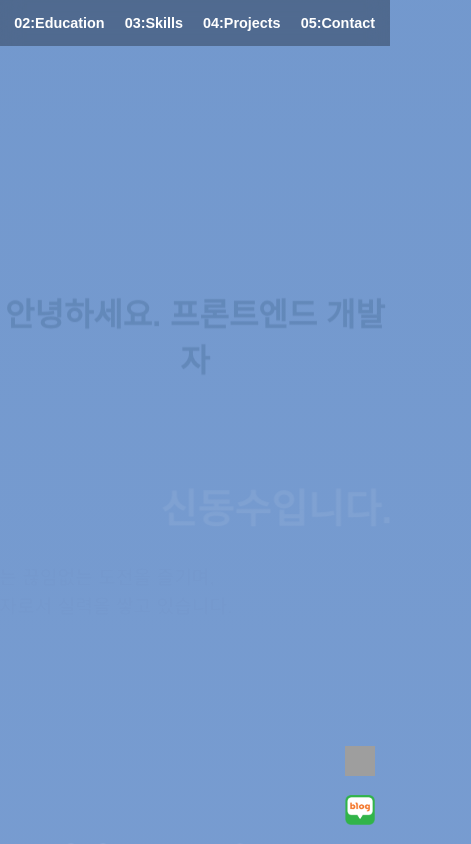
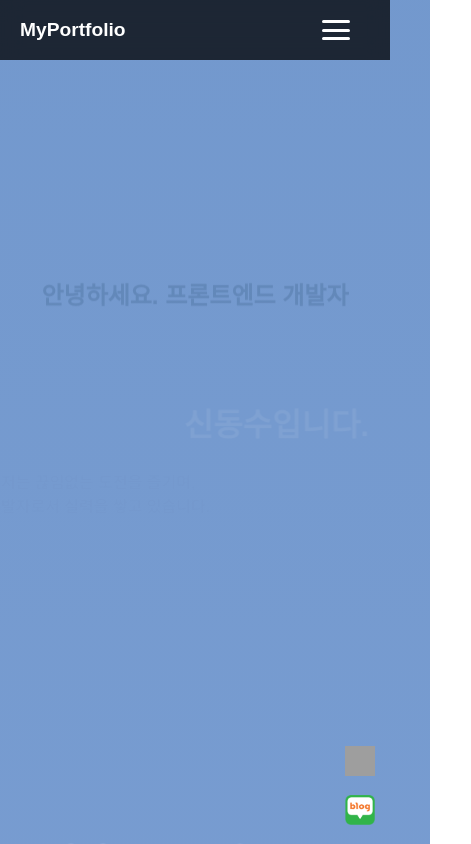
Before and after one commit to Dongsusin/my-portfolio, a React (Vite) app: page / in a window 390 px wide. Shown: the top 844 px of the page, 471 px wide, since content can reach past the window. Built offline with nearby package versions, Linux system fonts and the light colour scheme; grey boxes are pictures that could not be loaded.

Commit message:
모바일 css전체수정및추가/이력서 다운로드 추가

```diff
--- a/src/App.css
+++ b/src/App.css
@@ -109,25 +109,39 @@ body {
 }
 
 /* Header 스타일 */
+.header-inner {
+  display: flex;
+  align-items: center;
+  justify-content: space-between;
+  width: 100%;
+  padding: 0 20px;
+  height: 60px;
+}
+
 .custom-header {
   position: fixed;
+  top: 0;
+  left: 0;
   width: 100%;
   z-index: 999;
-  display: flex;
-  justify-content: flex-end;
-  transition: transform 0.5s ease, opacity 0.5s ease;
+  background: rgba(0, 0, 0, 0.4);
   backdrop-filter: blur(10px);
-  background-color: rgba(0, 0, 0, 0.3);
+  transition: transform 0.4s ease, opacity 0.4s ease;
 }
 
 .custom-header.visible {
   transform: translateY(0);
   opacity: 1;
 }
-
 .custom-header.hidden {
   transform: translateY(-100%);
   opacity: 0;
+}
+
+.logo {
+  font-weight: bold;
+  font-size: 1.2rem;
+  color: #fff;
 }
 
 .custom-header.fade-in {
@@ -138,11 +152,10 @@ body {
 
 .custom-nav {
   display: flex;
-  gap: 40px;
-  padding: 25px;
-  font-size: 1.1rem;
+  gap: 30px;
+  font-size: 1rem;
   font-weight: 600;
-  color: #ffffff;
+  color: #fff;
 }
 
 .custom-nav span {
@@ -158,14 +171,14 @@ body {
   bottom: -4px;
   width: 100%;
   height: 2px;
-  background-color: #ffca28;
+  background-color: #113655;
   transform: scaleX(0);
   transform-origin: right;
   transition: transform 0.3s ease;
 }
 
 .custom-nav span:hover {
-  color: #ffca28;
+  color: #113655;
 }
 
 .custom-nav span:hover::after {
@@ -192,6 +205,34 @@ body {
 .side-social-bar a img:hover {
   transform: scale(1.15);
   opacity: 0.8;
+}
+
+.hamburger-menu {
+  display: none;
+  flex-direction: column;
+  justify-content: space-between;
+  width: 28px;
+  height: 20px;
+  cursor: pointer;
+  margin: 20px;
+  z-index: 1001;
+}
+
+.hamburger-menu .bar {
+  height: 3px;
+  background-color: white;
+  border-radius: 2px;
+  transition: all 0.3s ease;
+}
+
+.hamburger-menu .bar.open:nth-child(1) {
+  transform: rotate(45deg) translate(5px, 5px);
+}
+.hamburger-menu .bar.open:nth-child(2) {
+  opacity: 0;
+}
+.hamburger-menu .bar.open:nth-child(3) {
+  transform: rotate(-45deg) translate(5px, -5px);
 }
 
 /* Intro Section */
@@ -254,6 +295,29 @@ body {
   line-height: 1.6;
   position: relative;
   padding-left: 20px;
+}
+
+.resume-button {
+  margin-top: 40px;
+  display: inline-block;
+  padding: 20px 40px;
+  background: rgba(255, 255, 255, 0.1);
+  border: 2px solid rgba(255, 255, 255, 0.2);
+  border-radius: 50px;
+  backdrop-filter: blur(10px);
+  box-shadow: 0 8px 32px rgba(31, 38, 135, 0.37);
+  color: #ffffff;
+  font-size: 1.2rem;
+  font-weight: bold;
+  text-decoration: none;
+  transition: all 0.3s ease;
+}
+
+.resume-button:hover {
+  background: rgba(255, 255, 255, 0.2);
+  box-shadow: 0 8px 40px rgba(31, 38, 135, 0.5);
+  transform: scale(1.05);
+  color: #113655;
 }
 
 /* Skill Section */
@@ -447,6 +511,36 @@ body {
   color: #4fc3f7;
 }
 
+.click-hint {
+  position: absolute;
+  bottom: 20px;
+  left: 50%;
+  transform: translateX(-50%);
+  background: rgba(255, 255, 255, 1);
+  border: 2px solid rgba(255, 255, 255, 0.2);
+  box-shadow: 0 8px 32px rgba(31, 38, 135, 0.37);
+  backdrop-filter: blur(5px);
+  padding: 8px 16px;
+  border-radius: 20px;
+  color: #113655;
+  font-size: 0.9rem;
+  font-weight: 500;
+  animation: hint-pulse 1.5s infinite;
+  pointer-events: none;
+}
+
+@keyframes hint-pulse {
+  0% {
+    opacity: 0.7;
+  }
+  50% {
+    opacity: 1;
+  }
+  100% {
+    opacity: 0.7;
+  }
+}
+
 .button-group {
   display: flex;
   gap: 10px;
@@ -529,28 +623,22 @@ body {
 
 /* 모바일 대응용 미디어 쿼리 */
 @media screen and (max-width: 768px) {
-  .custom-nav {
-    gap: 20px;
-    padding: 15px;
-    font-size: 0.9rem;
+  .intro-section h1 {
+    font-size: 1.5rem;
   }
 
-  .intro-section h1 {
+  .intro-section h2 {
     font-size: 2rem;
   }
 
-  .intro-section h2 {
-    font-size: 2.5rem;
-  }
-
   .intro-section p {
-    font-size: 1.2rem;
+    font-size: 1rem;
   }
 
   .certificate-section {
     width: 90%;
     height: auto;
-    padding: 40px 20px;
+    padding: 10px;
     margin: 40px auto;
     border-radius: 20px;
   }
@@ -571,6 +659,17 @@ body {
     border-top: 3px solid #ffca28;
     padding: 20px;
     height: auto;
+  }
+
+  .project-info-overlay {
+    opacity: 0;
+    pointer-events: none;
+    transition: opacity 0.4s ease;
+  }
+
+  .project-info-overlay.open {
+    opacity: 1;
+    pointer-events: auto;
   }
 
   .project-info-overlay h3 {
@@ -628,4 +727,42 @@ body {
   .section-title {
     font-size: 2rem;
   }
+
+  .custom-header {
+    background: rgba(0, 0, 0, 0.75);
+  }
+
+  .custom-nav {
+    position: fixed;
+    top: 60px;
+    left: 0;
+    width: 100%;
+    background: rgba(0, 0, 0, 0.75);
+    flex-direction: column;
+    align-items: center;
+    transform: translateY(-120%);
+    transition: transform 0.4s ease;
+    pointer-events: none;
+    z-index: 998;
+  }
+
+  .custom-nav.open {
+    transform: translateY(0);
+    pointer-events: auto;
+  }
+
+  .custom-nav span {
+    padding: 18px 0;
+    width: 100%;
+    text-align: center;
+    border-bottom: 1px solid rgba(255, 255, 255, 0.1);
+  }
+
+  .hamburger-menu {
+    display: flex;
+    position: fixed;
+    top: 0;
+    right: 20px;
+    z-index: 999;
+  }
 }
--- a/src/components/IntroSection.jsx
+++ b/src/components/IntroSection.jsx
@@ -4,11 +4,22 @@ const IntroSection = () => {
   return (
     <div className="intro-section" data-aos="fade-up">
       <h1 data-aos="fade-down">안녕하세요. 프론트엔드 개발자</h1>
-      <h2 data-aos="fade-left" data-aos-delay="200">신동수입니다.</h2>
+      <h2 data-aos="fade-left" data-aos-delay="200">
+        신동수입니다.
+      </h2>
       <p data-aos="fade-right" data-aos-delay="400">
         저는 끊임없는 도전을 즐기며,<br></br>
         개발자로서 실력을 쌓고 있습니다.
       </p>
+      <a
+        href="/신동수의이력서.pdf"
+        download
+        className="resume-button"
+        data-aos="zoom-in"
+        data-aos-delay="600"
+      >
+        이력서 다운로드
+      </a>
     </div>
   );
 };
--- a/src/components/ProjectCard.jsx
+++ b/src/components/ProjectCard.jsx
@@ -1,4 +1,4 @@
-import React from "react";
+import React, { useState, useEffect } from "react";
 import githubIcon from "../../public/github.png";
 
 const ProjectCard = ({
@@ -9,13 +9,36 @@ const ProjectCard = ({
   githubLink,
   imageUrl,
 }) => {
+  const [isOpen, setIsOpen] = useState(false);
+  const [isMobile, setIsMobile] = useState(false);
+
+  useEffect(() => {
+    const handleResize = () => {
+      setIsMobile(window.innerWidth <= 768);
+    };
+    handleResize();
+    window.addEventListener("resize", handleResize);
+    return () => window.removeEventListener("resize", handleResize);
+  }, []);
+
+  const handleToggle = () => {
+    if (isMobile) {
+      setIsOpen(!isOpen);
+    }
+  };
+
   return (
     <div
       className="project-card-background"
       style={{ backgroundImage: `url(${imageUrl})` }}
       data-aos="fade-up"
+      onClick={handleToggle}
     >
-      <div className="project-info-overlay">
+      {isMobile && !isOpen && (
+        <div className="click-hint">클릭해서 상세보기</div>
+      )}
+
+      <div className={`project-info-overlay ${isOpen ? "open" : ""}`}>
         <h3 className="highlight-title">{title}</h3>
 
         <div className="project-description">
@@ -38,6 +61,7 @@ const ProjectCard = ({
             href={link}
             target="_blank"
             rel="noopener noreferrer"
+            onClick={(e) => e.stopPropagation()}
           >
             바로가기 →
           </a>
@@ -47,6 +71,7 @@ const ProjectCard = ({
               href={githubLink}
               target="_blank"
               rel="noopener noreferrer"
+              onClick={(e) => e.stopPropagation()}
             >
               <img src={githubIcon} alt="GitHub" />
             </a>
--- a/src/pages/MainPage.jsx
+++ b/src/pages/MainPage.jsx
@@ -11,7 +11,6 @@ const IntroLoader = ({ onFinish }) => {
     const timer = setTimeout(() => {
       onFinish();
     }, 7500);
-
     return () => clearTimeout(timer);
   }, [onFinish]);
 
@@ -43,7 +42,7 @@ const IntroLoader = ({ onFinish }) => {
 
           <text
             id="text"
-            x="50%" // ✅ 중앙 정렬
+            x="50%"
             y="50%"
             dominantBaseline="middle"
             textAnchor="middle"
@@ -67,7 +66,7 @@ const IntroLoader = ({ onFinish }) => {
           x="-400"
           y="0"
           width="1600"
-          height="250" // ✅ 높이 조정
+          height="250"
         />
       </svg>
     </div>
@@ -82,17 +81,16 @@ const Header = () => {
 
   const [visible, setVisible] = useState(true);
   const [prevScrollPos, setPrevScrollPos] = useState(window.scrollY);
+  const [menuOpen, setMenuOpen] = useState(false);
 
   useEffect(() => {
     const handleScroll = () => {
       const currentScrollPos = window.scrollY;
-
       if (currentScrollPos > prevScrollPos && currentScrollPos > 100) {
         setVisible(false);
       } else {
         setVisible(true);
       }
-
       setPrevScrollPos(currentScrollPos);
     };
 
@@ -100,17 +98,32 @@ const Header = () => {
     return () => window.removeEventListener("scroll", handleScroll);
   }, [prevScrollPos]);
 
+  const handleToggle = () => {
+    setMenuOpen((prev) => !prev);
+  };
+
+  const handleClick = (id) => {
+    scrollToSection(id);
+    setMenuOpen(false);
+  };
+
   return (
     <header className={`custom-header ${visible ? "visible" : "hidden"}`}>
-      <nav className="custom-nav">
-        <span onClick={() => scrollToSection("intro")}>01:About</span>
-        <span onClick={() => scrollToSection("certificates")}>
-          02:Education
-        </span>
-        <span onClick={() => scrollToSection("skills")}>03:Skills</span>
-        <span onClick={() => scrollToSection("projects")}>04:Projects</span>
-        <span onClick={() => scrollToSection("thankyou")}>05:Contact</span>
-      </nav>
+      <div className="header-inner">
+        <div className="logo">MyPortfolio</div>
+        <div className="hamburger-menu" onClick={handleToggle}>
+          <div className={`bar ${menuOpen ? "open" : ""}`}></div>
+          <div className={`bar ${menuOpen ? "open" : ""}`}></div>
+          <div className={`bar ${menuOpen ? "open" : ""}`}></div>
+        </div>
+        <nav className={`custom-nav ${menuOpen ? "open" : ""}`}>
+          <span onClick={() => handleClick("intro")}>01:About</span>
+          <span onClick={() => handleClick("certificates")}>02:Education</span>
+          <span onClick={() => handleClick("skills")}>03:Skills</span>
+          <span onClick={() => handleClick("projects")}>04:Projects</span>
+          <span onClick={() => handleClick("thankyou")}>05:Contact</span>
+        </nav>
+      </div>
     </header>
   );
 };
```
Also changed, not shown: 1 other file (tests, documents, lock files or other folders).
